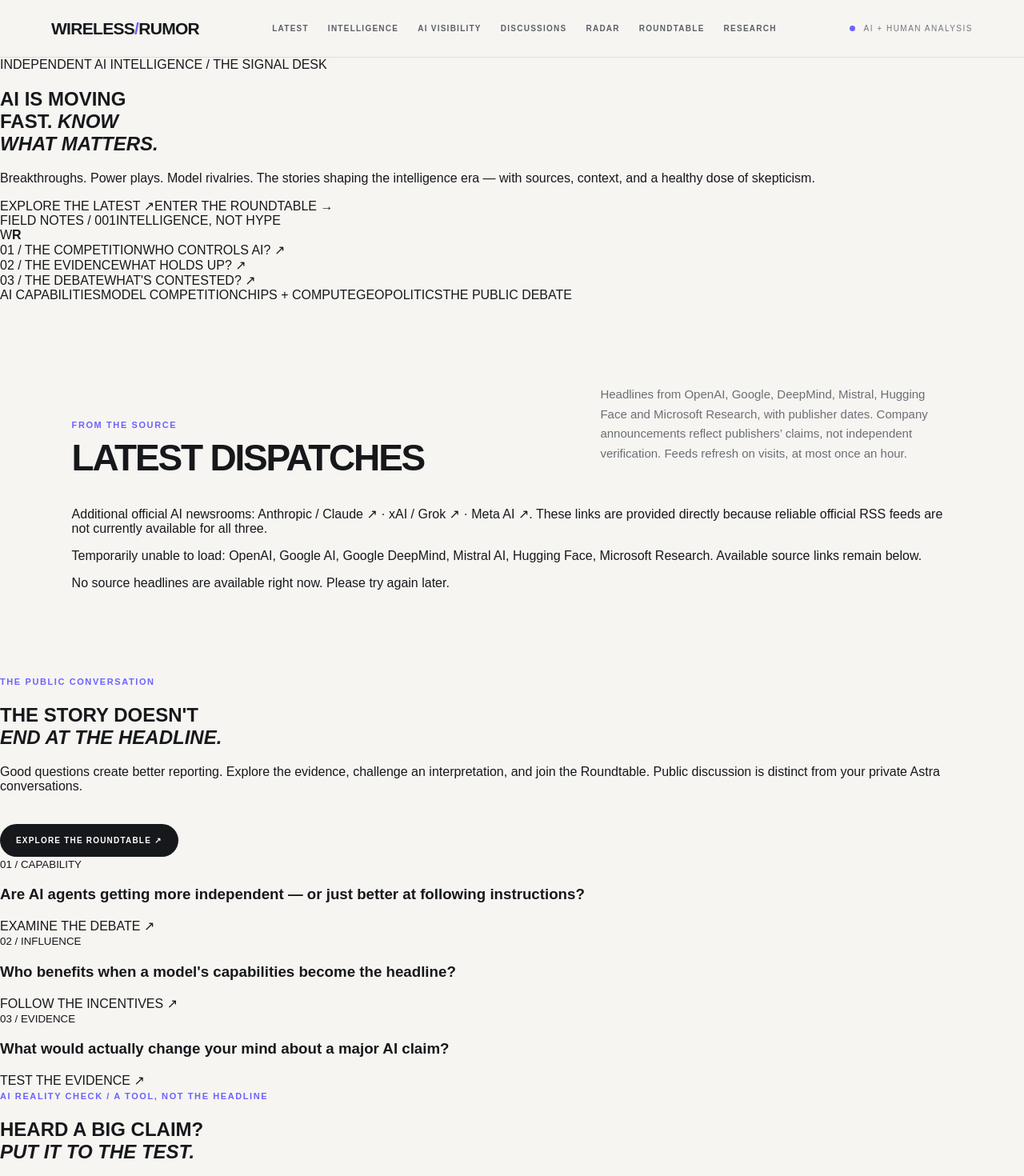
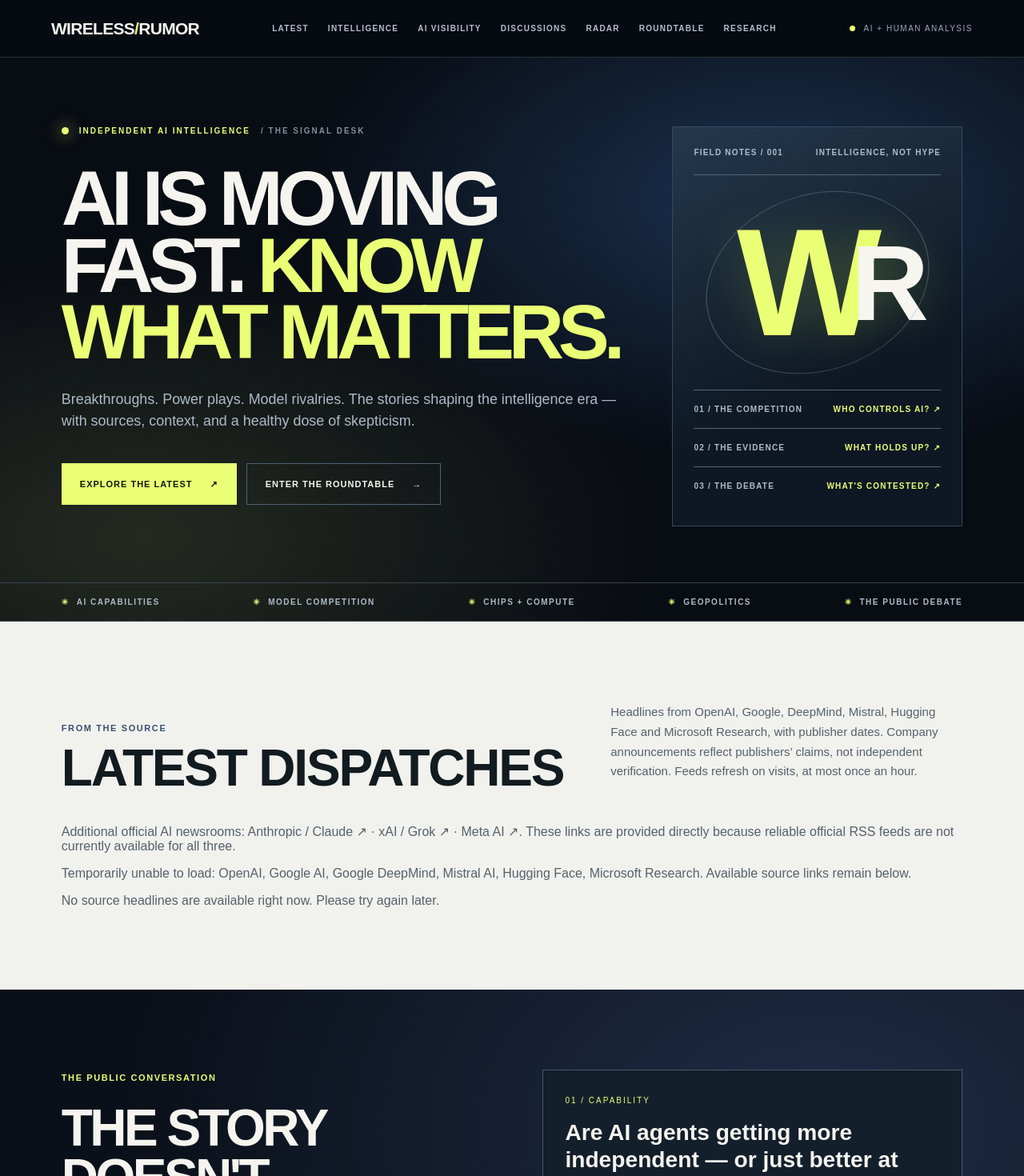
Before and after one commit to stjames22/wirelessrumor, a Next.js app: page / in a window 1280 px wide. Shown: the top 1470 px of the page at 80% size. Built offline with nearby package versions, Linux system fonts and the light colour scheme; no server answers.

Commit message:
Style AI intelligence hero, editorial dispatches, and prominently featured discussion hub

```diff
--- a/app/globals.css
+++ b/app/globals.css
@@ -109,3 +109,66 @@
 .homePage .registryTeaser p{color:#b9c4d7;line-height:1.7}.homePage .registryTeaser .kicker{color:#a6ffcc}
 .homePage .registryTeaser a{display:inline-block;padding:16px 20px;border:1px solid #a6ffcc;margin:8px 8px 0 0;font-size:12px;color:#a6ffcc;font-weight:800}
 @media(max-width:850px){.registryHero{padding:70px 6vw}.registryHero h1{letter-spacing:-2px}.registryStats{grid-template-columns:1fr}.registryStats>div{border-bottom:1px solid #30364b}.registryIntro,.registryEvidence,.homePage .registryTeaser{grid-template-columns:1fr}.registryContent{padding:60px 6vw}.registryEntry{padding:22px}.registryFoot{display:block}.registryFoot>*{display:block;margin-bottom:15px}}
+
+
+/* WirelessRumor 2026-10-28: editorial intelligence front page */
+.homePage{background:#080c13;color:#f5f4ef}
+.homePage .topbar{background:rgba(7,11,18,.94);border-color:#29323c;color:#f5f4ef}
+.homePage .topbar .brand{color:#f5f4ef}
+.homePage .topbar .brand span{color:#eaff75}
+.homePage .topbar nav{color:#b5becb}
+.homePage .topbar nav a:hover{color:#eaff75}
+.homePage .operator{color:#9ca9b8}
+.homePage .operator i{background:#eaff75}
+.frontHero{background:radial-gradient(ellipse at 76% 25%,#1b3150 0%,transparent 44%),radial-gradient(ellipse at 14% 85%,#242a21 0%,transparent 42%),#080c13;overflow:hidden}
+.frontHeroInner{display:grid;grid-template-columns:minmax(0,1.35fr) minmax(320px,.7fr);gap:5vw;align-items:stretch;padding:86px 6vw 70px}
+.frontIndex{display:flex;align-items:center;gap:13px;color:#eaff75;font-weight:800;letter-spacing:2px;font-size:10px}
+.frontIndex span:last-child{color:#81909c}.pulseDot{height:9px;width:9px;border-radius:50%;background:#eaff75;box-shadow:0 0 20px #eaff75}
+.frontHero h1{font-size:clamp(58px,7.5vw,128px);line-height:.87;letter-spacing:-.075em;margin:37px 0 29px;font-weight:900;color:#f5f4ef}
+.frontHero h1 em{font-style:normal;color:#eaff75}
+.frontHeroCopy>p{font-size:clamp(17px,1.4vw,22px);line-height:1.55;color:#aebac8;max-width:710px}
+.frontActions{display:flex;gap:12px;flex-wrap:wrap;margin-top:38px}
+.frontActions a{display:inline-flex;gap:22px;align-items:center;justify-content:space-between;background:#eaff75;color:#101711;padding:19px 23px;font-weight:900;font-size:11px;letter-spacing:1px}
+.frontActions a+a{background:transparent;color:#f5f4ef;border:1px solid #526273}
+.frontActions a:hover{transform:translateY(-2px)}
+.frontBrief{border:1px solid #344b5a;background:linear-gradient(155deg,#24384d,#0e1723 64%);padding:26px;display:flex;flex-direction:column;min-height:500px;position:relative;overflow:hidden}
+.briefHead,.briefBottom{display:flex;justify-content:space-between;gap:14px;align-items:center;font-size:10px;font-weight:900;letter-spacing:1.2px;color:#aebdca}
+.briefHead{border-bottom:1px solid #536474;padding-bottom:22px}
+.briefGlyph{flex:1;min-height:220px;display:flex;align-items:center;justify-content:center;position:relative;font-size:clamp(100px,15vw,220px);font-weight:900;letter-spacing:-.2em;line-height:1;color:#eaff75;text-shadow:0 0 60px #d4ff4933}
+.briefGlyph b{color:#f6f5ef;font-size:.7em}.briefGlyph i{position:absolute;width:220px;height:220px;border:1px solid #90a6b455;border-radius:50%;transform:rotate(-20deg) scaleX(1.3)}
+.briefBottom{padding:18px 0;border-top:1px solid #536474}.briefBottom a{color:#eaff75;text-align:right}
+.frontTicker{border-top:1px solid #3a444c;border-bottom:1px solid #3a444c;padding:18px 6vw;display:flex;justify-content:space-between;gap:15px;flex-wrap:wrap;color:#aebbc6;font-size:10px;font-weight:900;letter-spacing:1.5px}
+.frontTicker span:before{content:"✳";color:#eaff75;margin-right:9px}
+.homePage #latest{background:#f1f2ee;color:#121b20;padding:86px 6vw}
+.homePage #latest .sectionHead h2{font-size:clamp(36px,5vw,70px);color:#121b20}
+.homePage #latest .sectionHead p,.homePage #latest>p{color:#56616a}
+.homePage #latest a{color:inherit}
+.homePage #latest .dispatch{border-radius:0;border:1px solid #d3dadb;background:#fff;box-shadow:none;padding:28px}
+.homePage #latest .dispatch h3{font-size:clamp(22px,2.1vw,34px);line-height:1.16}
+.homePage #latest .dispatch .discussLink{color:#425c7b}
+.homePage #latest .kicker{color:#384f6d}
+.conversationFeature{padding:100px 6vw;background:radial-gradient(ellipse at 80% 20%,#202c46,transparent 60%),#0a1019;display:grid;grid-template-columns:1fr 1fr;gap:6vw;border-bottom:1px solid #34404e}
+.conversationIntro h2,.claimUtility h2{font-size:clamp(43px,5vw,76px);letter-spacing:-.055em;line-height:.97;margin:24px 0;color:#f5f4ef}
+.conversationIntro h2 em,.claimUtility h2 em{color:#eaff75;font-style:normal}
+.conversationIntro p,.claimUtility p{font-size:18px;color:#b6c1cd;line-height:1.7;max-width:600px}
+.conversationFeature .kicker,.claimUtility .kicker{color:#eaff75}
+.conversationFeature .moneyButton{background:#eaff75;color:#101711;border-radius:0;padding:19px 23px}
+.conversationPrompts{display:grid;gap:12px}
+.conversationPrompts article{border:1px solid #455569;background:#141f2c;padding:27px}
+.conversationPrompts small{color:#eaff75;font-size:10px;letter-spacing:2px}
+.conversationPrompts h3{font-size:clamp(22px,2.2vw,32px);line-height:1.2;margin:16px 0 25px}
+.conversationPrompts a{color:#d2dfef;font-size:11px;font-weight:900;letter-spacing:1px}
+.claimUtility{padding:88px 6vw;display:grid;grid-template-columns:.9fr 1.1fr;gap:6vw;align-items:center;background:#0e1722}
+.claimUtility .ask{margin-top:0}.claimUtility .askWrap{max-width:none}
+.claimUtility .trustLine{color:#a8b8c5}
+.claimUtility .aiAnswer{background:#19242d}
+.homePage .signalSection,.homePage .section:not(#latest){background:#0b111a;color:#f5f4ef;border-color:#2f3a45}
+.homePage .section:not(#latest) .sectionHead h2,.homePage .signalSection .sectionHead h2{color:#f5f4ef}
+.homePage .section:not(#latest) .sectionHead p,.homePage .signalSection .sectionHead p{color:#aab8c3}
+.homePage .signalGrid article,.homePage .rumor{border-radius:0;background:#17222e;border:1px solid #344453;box-shadow:none}
+.homePage .signalGrid h3,.homePage .rumor h3{color:#f5f4ef}
+.homePage .signalGrid p,.homePage .rumor p{color:#b7c2cc}
+.homePage .signalGrid small,.homePage .rumorTop b,.homePage .radarActions a{color:#eaff75}
+.homePage .registryTeaser{background:#111d2a;color:#f5f4ef}
+@media(max-width:950px){.frontHeroInner{grid-template-columns:1fr}.frontBrief{min-height:330px}.conversationFeature,.claimUtility{grid-template-columns:1fr}.frontHero h1{font-size:clamp(53px,10vw,96px)}}
+@media(max-width:650px){.frontHeroInner{padding:65px 6vw 45px}.frontHero h1{font-size:clamp(49px,13vw,75px);letter-spacing:-.065em}.frontIndex{flex-wrap:wrap}.frontBrief{padding:18px;min-height:300px}.briefGlyph{min-height:140px;font-size:120px}.briefGlyph i{height:140px;width:140px}.frontTicker{justify-content:flex-start;gap:13px}.conversationFeature,.claimUtility{padding:66px 6vw}.conversationIntro h2,.claimUtility h2{font-size:43px}.frontActions a{width:100%}.homePage #latest{padding:66px 6vw}}
```
